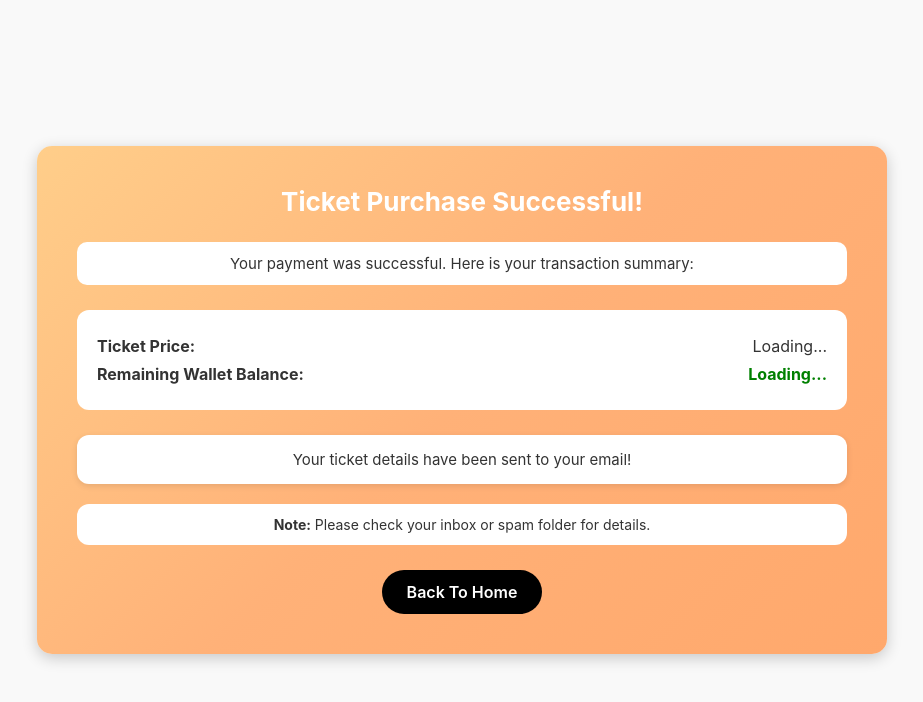
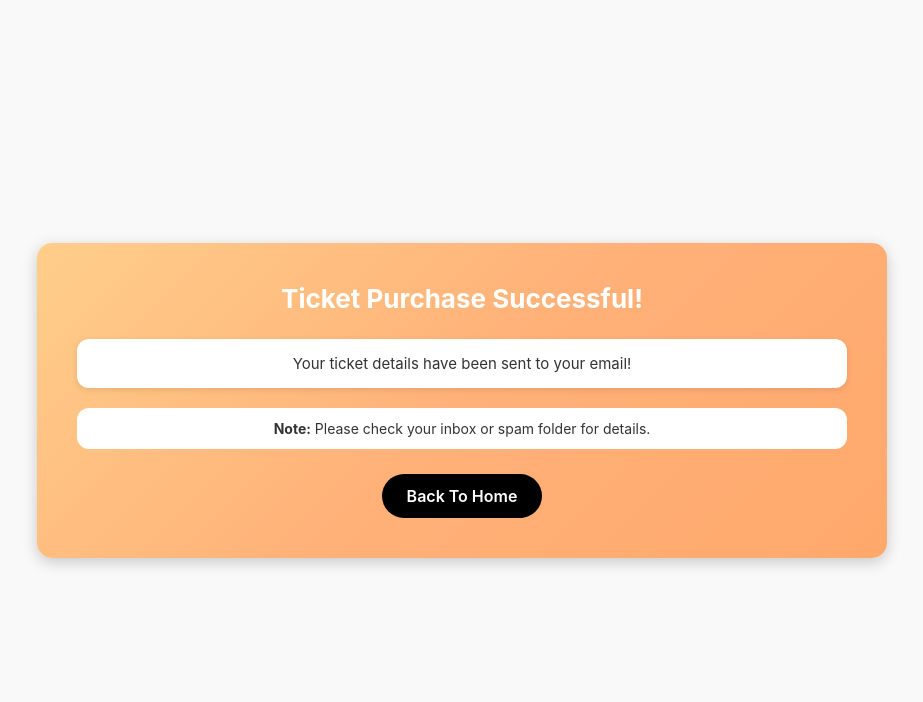
Before and after one commit to HarleyGoodz/PassMate, a React (Create React App) app in the folder pass_mate/: page /event/1/buy in a window 1280 px wide. Shown: the top 702 px of the page, without its empty margins (178-1101 px from the left). Built offline with nearby package versions, Linux system fonts and the light colour scheme.

Commit message:
removed payment details

```diff
--- a/pass_mate/src/js/buyTicket.jsx
+++ b/pass_mate/src/js/buyTicket.jsx
@@ -113,27 +113,6 @@ export default function BuyTicket({ qrImage: propQrImage = null, messages: propM
 
         <h1 className="buyticket-title">Ticket Purchase Successful!</h1>
 
-        <p className="lead-text">
-          Your payment was successful. Here is your transaction summary:
-        </p>
-
-        {/* PRICE / BALANCE BOX */}
-        <div className="summary-box">
-          <div className="row">
-            <strong>Ticket Price:</strong>
-            <span>
-              {ticketPrice !== null ? fmt(ticketPrice) : "Loading..."}
-            </span>
-          </div>
-
-          <div className="row balance">
-            <strong>Remaining Wallet Balance:</strong>
-            <span className="green">
-              {remainingWallet !== null ? fmt(remainingWallet) : "Loading..."}
-            </span>
-          </div>
-        </div>
-
         {/* EMAIL SENT INFO */}
         <div className="info-box">
           Your ticket details have been sent to your email!
```
